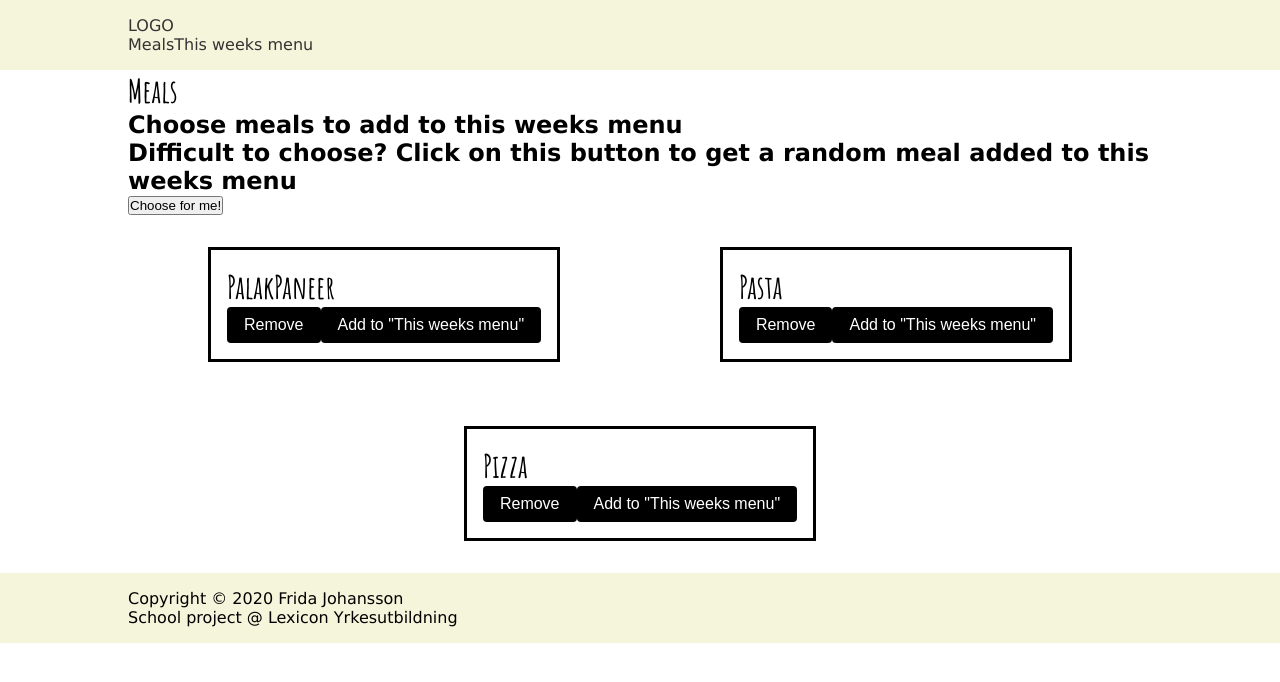
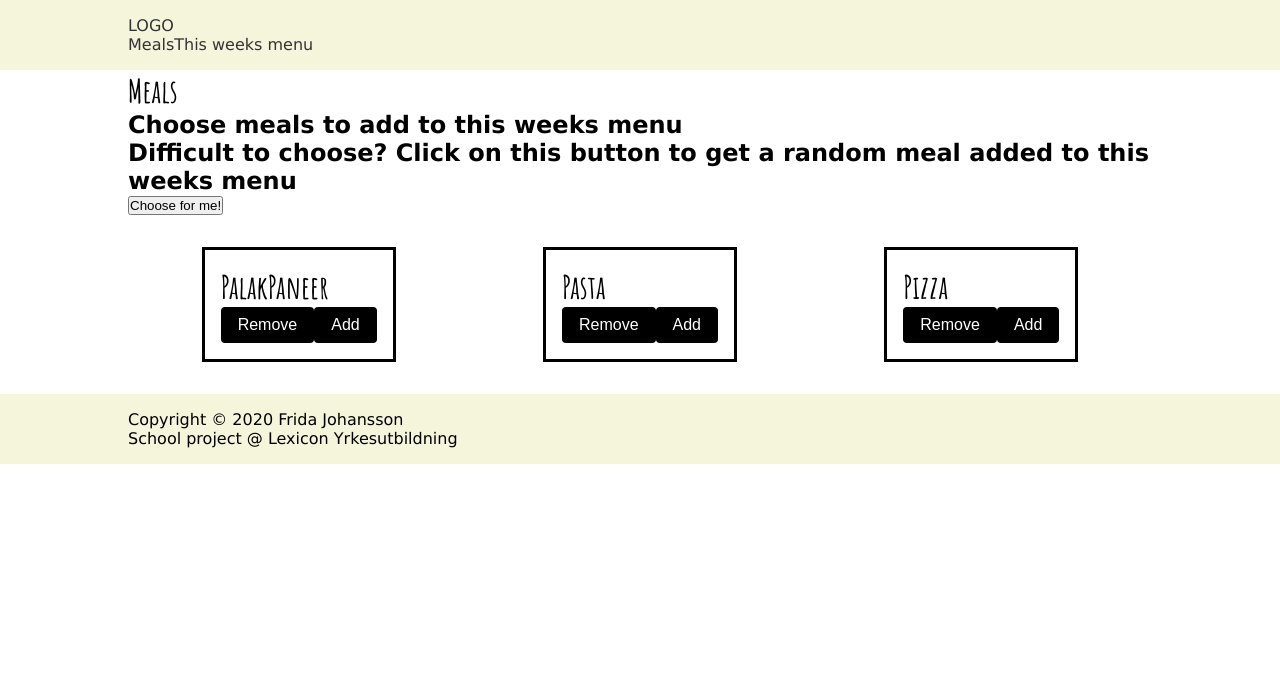
Before and after one commit to johanssonfridamaria/meals-of-the-week-app, a Vue app: page / in a window 1280 px wide. Shown: the top 682 px of the page. Built offline with nearby package versions, Linux system fonts and the light colour scheme.

Commit message:
Change text on button

```diff
--- a/src/components/Meals/MealCard.vue
+++ b/src/components/Meals/MealCard.vue
@@ -4,7 +4,7 @@
       <h1>{{ meal.name }}</h1>
       <div>
       <button class="btn">Remove</button>
-      <button class="btn">Add to "This weeks menu"</button>
+      <button class="btn">Add</button>
       </div>
     </div>
 </template>
```
